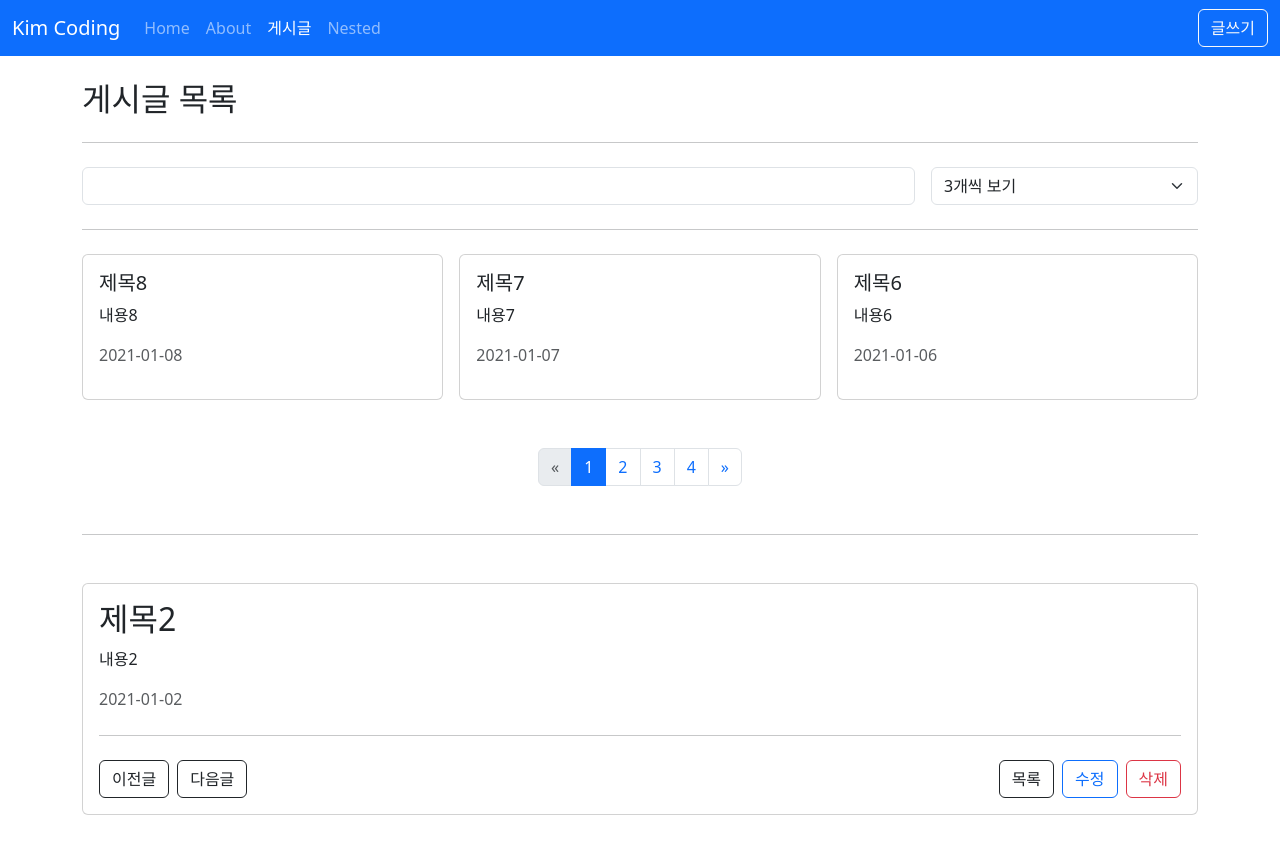
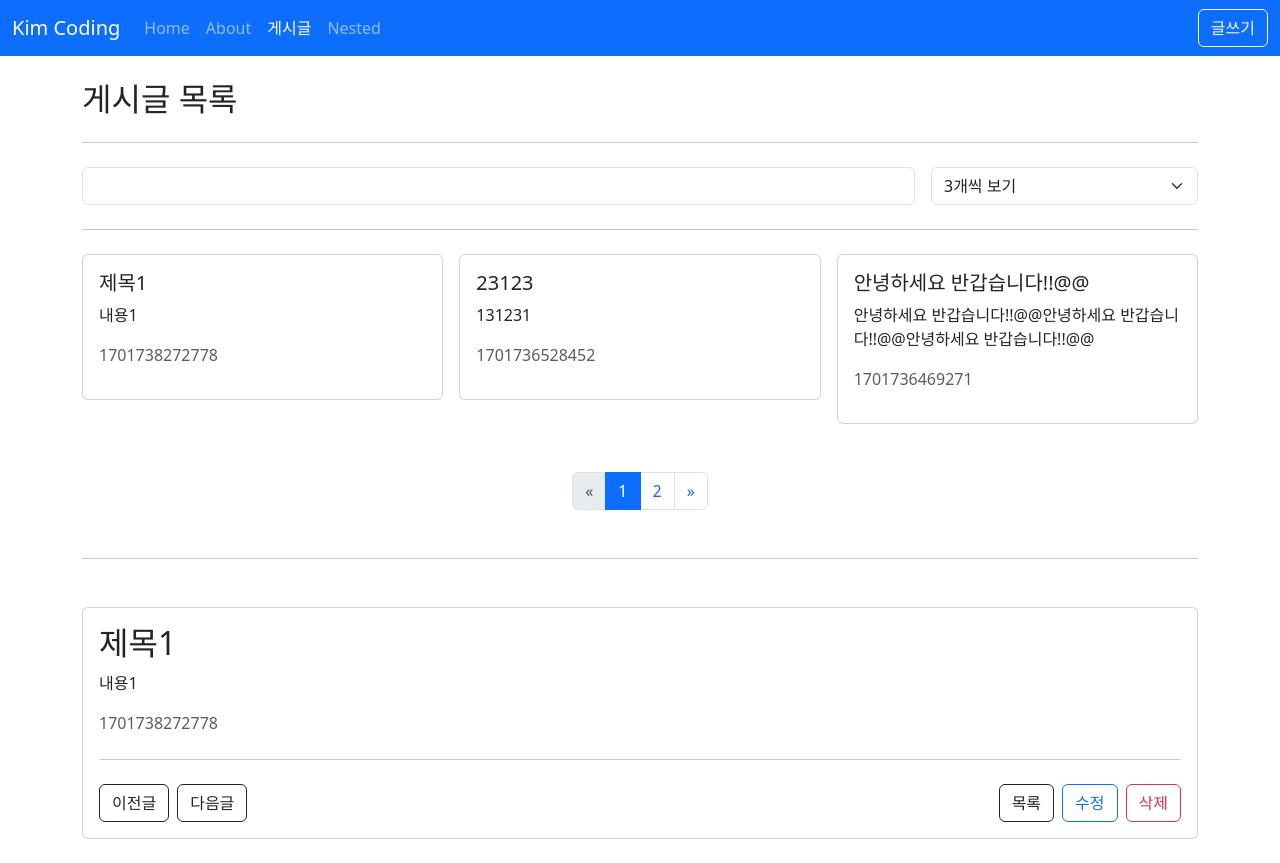
Before and after one commit to yelo-o/Vue3-Posts, a Vue app: page /posts in a window 1280 px wide. Before the commit the page ends 839 px from the top, so only its background shows below. Built offline with nearby package versions, Linux system fonts and the light colour scheme; data requests are answered from the project's data file.

Commit message:
Pagination 컴포넌트 분리

```diff
--- a/db.json
+++ b/db.json
@@ -1,63 +1,28 @@
 {
   "posts": [
-    {
-      "id": 1,
-      "title": "제목1",
-      "content": "내용1",
-      "createdAt": "2021-01-01"
-    },
-    {
-      "id": 2,
-      "title": "제목2",
-      "content": "내용2",
-      "createdAt": "2021-01-02"
-    },
-    {
-      "id": 3,
-      "title": "제목3",
-      "content": "내용3",
-      "createdAt": "2021-01-03"
-    },
-    {
-      "id": 4,
-      "title": "제목4",
-      "content": "내용4",
-      "createdAt": "2021-01-04"
-    },
-    {
-      "id": 5,
-      "title": "제목5",
-      "content": "내용5",
-      "createdAt": "2021-01-05"
-    },
-    {
-      "id": 6,
-      "title": "제목6",
-      "content": "내용6",
-      "createdAt": "2021-01-06"
-    },
-    {
-      "id": 7,
-      "title": "제목7",
-      "content": "내용7",
-      "createdAt": "2021-01-07"
-    },
-    {
-      "id": 8,
-      "title": "제목8",
-      "content": "내용8",
-      "createdAt": "2021-01-08"
-    },
-    {
-      "title": "99제목9",
-      "content": "99내용9",
-      "id": 9
-    },
     {
       "title": "페이지입니다",
       "content": "내용입니다.",
       "createdAt": 1701688441680,
       "id": 10
+    },
+    {
+      "title": "안녕하세요 반갑습니다!!@@",
+      "content": "안녕하세요 반갑습니다!!@@안녕하세요 반갑습니다!!@@안녕하세요 반갑습니다!!@@",
+      "createdAt": 1701736469271,
+      "id": 11
+    },
+    {
+      "title": "23123",
+      "content": "131231",
+      "createdAt": 1701736528452,
+      "id": 12
+    },
+    {
+      "title": "제목1",
+      "content": "내용1",
+      "createdAt": 1701738272778,
+      "id": 13
     }
   ]
 }
--- /dev/null
+++ b/src/components/posts/AppPagination.vue
@@ -0,0 +1,57 @@
+<template>
+	<nav class="mt-5" aria-label="Page navigation example">
+		<ul class="pagination justify-content-center">
+			<li class="page-item" :class="isPrevPage">
+				<a
+					class="page-link"
+					href="#"
+					aria-label="Previous"
+					@click.prevent="$emit('page', currentPage - 1)"
+				>
+					<span aria-hidden="true">&laquo;</span>
+				</a>
+			</li>
+			<li
+				v-for="page in pageCount"
+				:key="page"
+				class="page-item"
+				:class="{ active: currentPage === page }"
+			>
+				<a class="page-link" href="#" @click.prevent="$emit('page', page)">
+					{{ page }}
+				</a>
+			</li>
+			<li class="page-item" :class="isNextPage">
+				<a
+					class="page-link"
+					href="#"
+					aria-label="Next"
+					@click.prevent="$emit('page', currentPage + 1)"
+				>
+					<span aria-hidden="true">&raquo;</span>
+				</a>
+			</li>
+		</ul>
+	</nav>
+</template>
+
+<script setup>
+import { computed } from 'vue';
+const props = defineProps({
+	currentPage: {
+		type: Number,
+		required: true,
+	},
+	pageCount: {
+		type: Number,
+		required: true,
+	},
+});
+defineEmits(['page']);
+const isPrevPage = computed(() => ({ disabled: !(props.currentPage > 1) }));
+const isNextPage = computed(() => ({
+	disabled: !(props.currentPage < props.pageCount),
+}));
+</script>
+
+<style lang="scss" scoped></style>
--- a/src/views/posts/PostListView.vue
+++ b/src/views/posts/PostListView.vue
@@ -27,53 +27,29 @@
 				></PostItem>
 			</div>
 		</div>
-		<nav class="mt-5" aria-label="Page navigation example">
-			<ul class="pagination justify-content-center">
-				<li class="page-item" :class="{ disabled: !(params._page > 1) }">
-					<a
-						class="page-link"
-						href="#"
-						aria-label="Previous"
-						@click.prevent="--params._page"
-					>
-						<span aria-hidden="true">&laquo;</span>
-					</a>
-				</li>
-				<li
-					v-for="page in pageCount"
-					:key="page"
-					class="page-item"
-					:class="{ active: params._page === page }"
-				>
-					<a class="page-link" href="#" @click.prevent="params._page = page">
-						{{ page }}
-					</a>
-				</li>
-				<li
-					class="page-item"
-					:class="{ disabled: !(params._page < pageCount) }"
-				>
-					<a
-						class="page-link"
-						href="#"
-						aria-label="Next"
-						@click.prevent="++params._page"
-					>
-						<span aria-hidden="true">&raquo;</span>
-					</a>
-				</li>
-			</ul>
-		</nav>
-		<hr class="my-5" />
-		<AppCard>
-			<PostDetailView :id="'2'"></PostDetailView>
-		</AppCard>
+		<AppPagination
+			:current-page="params._page"
+			:page-count="pageCount"
+			@page="
+				page => {
+					params._page = page;
+				}
+			"
+		/>
+
+		<template v-if="posts && posts.length > 0">
+			<hr class="my-5" />
+			<AppCard>
+				<PostDetailView :id="posts[0].id"></PostDetailView>
+			</AppCard>
+		</template>
 	</div>
 </template>
 
 <script setup>
 import PostItem from '@/components/posts/PostItem.vue';
 import PostDetailView from '@/views/posts/PostDetailView.vue';
+import AppPagination from '@/components/posts/AppPagination.vue';
 import AppCard from '@/components/AppCard.vue';
 import { ref, computed, watchEffect } from 'vue';
 import { getPosts } from '@/api/posts';
```
